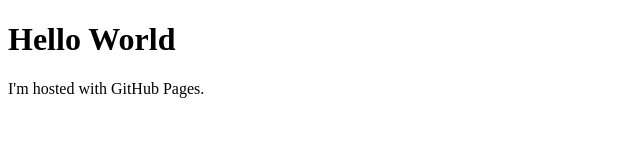
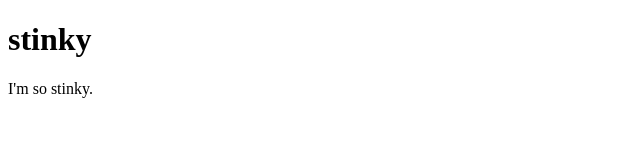
Before and after one commit to CytokininWasTaken/CytokininWasTaken.github.io, a plain HTML site: page index.html in a window 1280 px wide. Shown: the whole page, without its empty margins (0-640 px from the left). Drawn offline with Linux system fonts and the light colour scheme.

Commit message:
Update index.html

```diff
--- a/index.html
+++ b/index.html
@@ -1,7 +1,7 @@
 <!DOCTYPE html>
 <html>
 <body>
-<h1>Hello World</h1>
-<p>I'm hosted with GitHub Pages.</p>
+<h1>stinky</h1>
+<p>I'm so stinky.</p>
 </body>
 </html>
```
